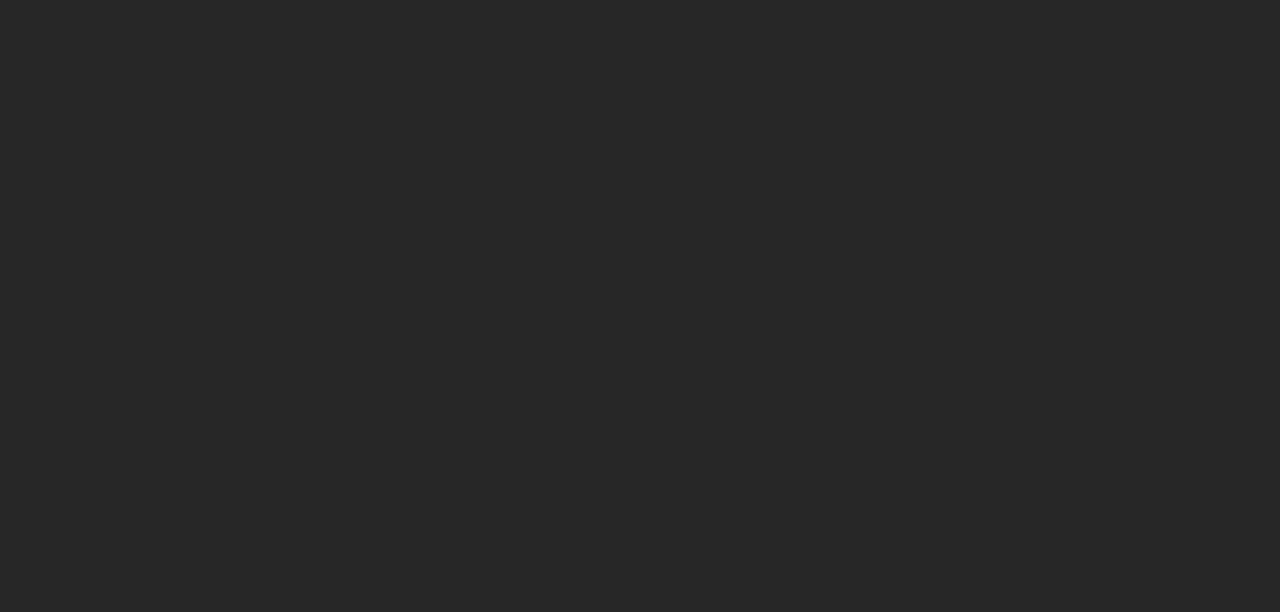
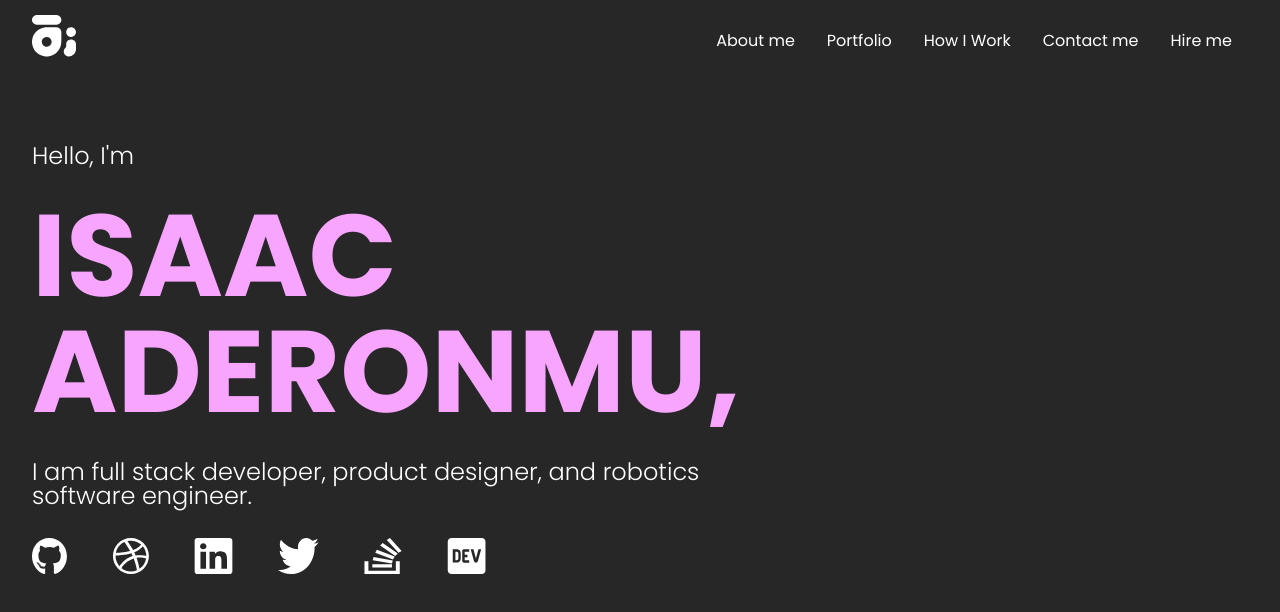
Before and after one commit to cynepton/portfolio-web-frontend, a React (Create React App) app: page / in a window 1280 px wide. Shown: the top 612 px of the page. Built offline with nearby package versions, Linux system fonts and the light colour scheme.

Commit message:
feat: construct landing page

```diff
--- a/src/pages/landingPage.js
+++ b/src/pages/landingPage.js
@@ -1,8 +1,24 @@
 import React from 'react';
+import {
+    HeaderContainer,
+    JumbotronContainer
+} from '../containers';
+import { HOME } from '../constants/routes';
 
-const LandingPage = () => {
+const LandingPage = (props) => {
+
+    const textList = [
+        { text: "Hello, I'm", size: "regular" },
+        { text: "ISAAC ADERONMU,", size: "king" },
+        { text: "I am full stack developer, product designer, and robotics software engineer.", size: "regular" }
+    ];
+
     return(
         <>
+            <HeaderContainer currentPageID={HOME.pageID} />
+            <JumbotronContainer
+                textList={textList}
+            />
         </>
     );
 }
```
